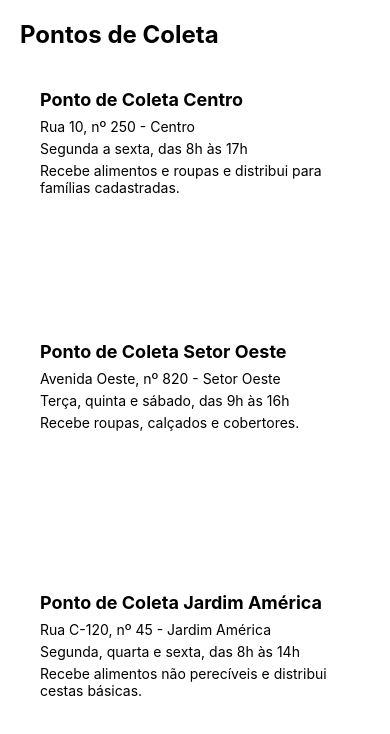
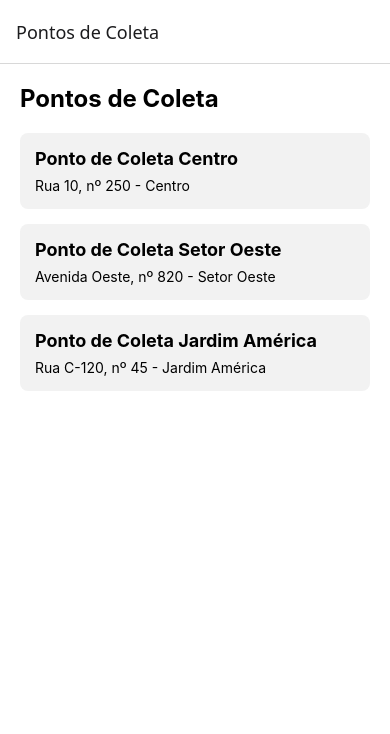
Before and after one commit to matheusaraujo00727/instituto-mao-amiga, a React Native app: screen / in a window 390 px wide. Shown: the top 734 px of the page. Built offline with nearby package versions, Linux system fonts and the light colour scheme.

Commit message:
feat: adiciona navegacao entre lista e detalhe refs #04

```diff
--- a/App.tsx
+++ b/App.tsx
@@ -1,51 +1,82 @@
-import { StatusBar } from 'expo-status-bar';
-import { StyleSheet, Text, View } from 'react-native';
+import { NavigationContainer } from '@react-navigation/native';
+import { createNativeStackNavigator } from '@react-navigation/native-stack';
+import { StyleSheet, Text, TouchableOpacity, View } from 'react-native';
+import type { NativeStackScreenProps } from '@react-navigation/native-stack';
 
 type Ponto = {
+  id: string;
   nome: string;
   endereco: string;
   horario: string;
   recebeDistribui: string;
 };
 
-const pontosMock: Ponto = [
+type RootStackParamList = {
+  ListaPontos: undefined;
+  DetalhePonto: {
+    pontoId: string;
+  };
+};
+
+const Stack = createNativeStackNavigator<RootStackParamList>();
+
+const pontosMock: Ponto[] = [
   {
     id: '1',
     nome: 'Ponto de Coleta Centro',
     endereco: 'Rua 10, nº 250 - Centro',
     horario: 'Segunda a sexta, das 8h às 17h',
-  recebeDistribui:'Recebe alimentos e roupas e distribui para famílias cadastradas.',
+    recebeDistribui:
+      'Recebe alimentos e roupas e distribui para famílias cadastradas.',
   },
-
   {
     id: '2',
     nome: 'Ponto de Coleta Setor Oeste',
     endereco: 'Avenida Oeste, nº 820 - Setor Oeste',
     horario: 'Terça, quinta e sábado, das 9h às 16h',
-  recebeDistribui: 'Recebe roupas, calçados e cobertores.',
+    recebeDistribui:
+      'Recebe roupas, calçados e cobertores.',
   },
-
   {
     id: '3',
     nome: 'Ponto de Coleta Jardim América',
     endereco: 'Rua C-120, nº 45 - Jardim América',
     horario: 'Segunda, quarta e sexta, das 8h às 14h',
-  recebeDistribui: 'Recebe alimentos não perecíveis e distribui cestas básicas.',
+    recebeDistribui:
+      'Recebe alimentos não perecíveis e distribui cestas básicas.',
   },
 ];
 
-function PontoItem({ ponto }: { ponto: Ponto }) {
+type ListaPontosProps = NativeStackScreenProps<
+  RootStackParamList,
+  'ListaPontos'
+>;
+
+type DetalhePontoProps = NativeStackScreenProps<
+  RootStackParamList,
+  'DetalhePonto'
+>;
+
+function PontoItem({
+  ponto,
+  onPress,
+}: {
+  ponto: Ponto;
+  onPress: () => void;
+}) {
   return (
- <View style={styles.container}>
+    <TouchableOpacity style={styles.item} onPress={onPress}>
       <Text style={styles.nome}>{ponto.nome}</Text>
- <Text style={styles.campo}>{ponto.endereco}</Text>
- <Text style={styles.campo}>{ponto.horario}</Text>
- <Text style={styles.campo}>{ponto.recebeDistribui}</Text>
-</View>
+      <Text style={styles.endereco}>{ponto.endereco}</Text>
+    </TouchableOpacity>
   );
 }
 
-export default function TelaDetalhePonto() {
+function TelaListaPontos({
+  navigation,
+}: {
+  navigation: any;
+}) {
   return (
     <View style={styles.container}>
       <Text style={styles.titulo}>Pontos de Coleta</Text>
@@ -54,9 +85,72 @@ export default function TelaDetalhePonto() {
         <PontoItem
           key={ponto.id}
           ponto={ponto}
+          onPress={() =>
+            navigation.navigate('DetalhePonto', {
+              pontoId: ponto.id,
+            })
+          }
         />
       ))}
     </View>
+  );
+}
+
+function DetalhePonto({ ponto }: { ponto: Ponto }) {
+  return (
+    <View style={styles.container}>
+      <Text style={styles.titulo}>{ponto.nome}</Text>
+
+      <Text style={styles.campo}>
+        Endereço: {ponto.endereco}
+      </Text>
+
+      <Text style={styles.campo}>
+        Horário: {ponto.horario}
+      </Text>
+
+      <Text style={styles.campo}>
+        Recebe/Distribui: {ponto.recebeDistribui}
+      </Text>
+    </View>
+  );
+}
+
+function TelaDetalhePonto({
+  route,
+}: DetalhePontoProps) {
+  const { pontoId } = route.params;
+
+  const ponto = pontosMock.find((ponto) => ponto.id === pontoId);
+
+  if (!ponto) {
+    return (
+      <View style={styles.container}>
+        <Text>Ponto não encontrado.</Text>
+      </View>
+    );
+  }
+
+  return <DetalhePonto ponto={ponto} />;
+}
+
+export default function App() {
+  return (
+    <NavigationContainer>
+      <Stack.Navigator initialRouteName="ListaPontos">
+        <Stack.Screen
+          name="ListaPontos"
+          component={TelaListaPontos}
+          options={{ title: 'Pontos de Coleta' }}
+        />
+
+        <Stack.Screen
+          name="DetalhePonto"
+          component={TelaDetalhePonto}
+          options={{ title: 'Detalhe do Ponto' }}
+        />
+      </Stack.Navigator>
+    </NavigationContainer>
   );
 }
 
@@ -66,24 +160,32 @@ const styles = StyleSheet.create({
     padding: 20,
     backgroundColor: '#fff',
   },
+
   titulo: {
     fontSize: 24,
     fontWeight: 'bold',
     marginBottom: 20,
   },
+
   item: {
     padding: 15,
     marginBottom: 15,
     backgroundColor: '#f2f2f2',
     borderRadius: 8,
   },
+
   nome: {
     fontSize: 18,
     fontWeight: 'bold',
     marginBottom: 8,
   },
+
+  endereco: {
+    fontSize: 14,
+  },
+
   campo: {
- fontSize: 14,
- marginBottom: 5,
+    fontSize: 16,
+    marginBottom: 15,
   },
 });
```
Lines whose indentation alone changed are shown as unchanged.
